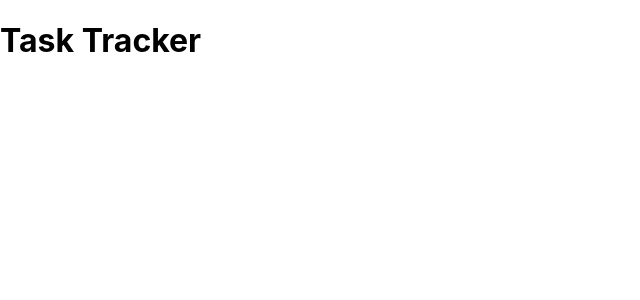
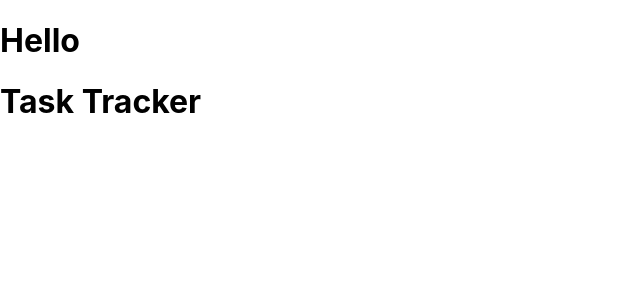
Before and after one commit to iamAkuma/react-project, a React (Create React App) app in the folder react-task-tracker/: page / in a window 1280 px wide. Shown: the top 300 px of the page, without its empty margins (0-640 px from the left). Built offline with nearby package versions, Linux system fonts and the light colour scheme.

Commit message:
use of props

```diff
--- a/react-task-tracker/src/App.js
+++ b/react-task-tracker/src/App.js
@@ -4,7 +4,7 @@ function App() {
 
   return (
     <div className="container">
-      <Header/>
+      <Header title='Hello'/>
     </div>
   );
 }
--- a/react-task-tracker/src/components/Header.js
+++ b/react-task-tracker/src/components/Header.js
@@ -1,6 +1,7 @@
-const Header = () => {
+const Header = (props) => {
   return (
     <header>
+        <h1>{props.title}</h1>
       <h1>Task Tracker</h1>
     </header>
   )
```
